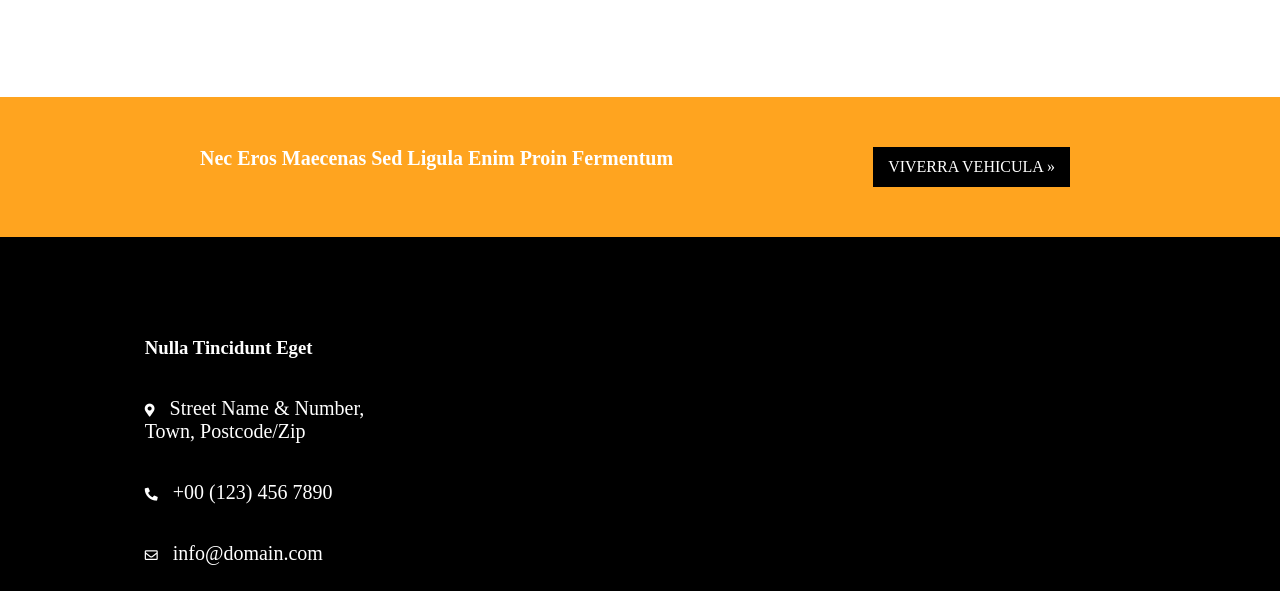
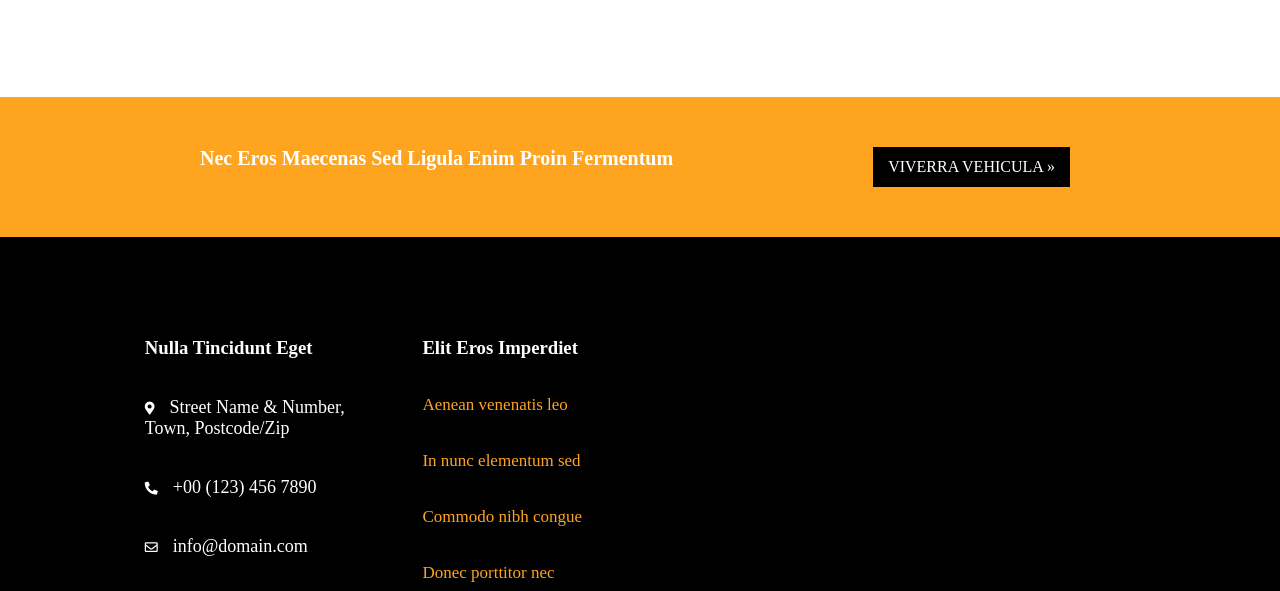
Before and after one commit to zahid15-1576/NALPURE-HTML-CSS-Project-2, a plain HTML site: page index.html in a window 1280 px wide. Shown: the part 5263-5854 px from the top of the page. Drawn offline with Linux system fonts and the light colour scheme.

Commit message:
Footer Section 50%

```diff
--- a/asset/css/style.css
+++ b/asset/css/style.css
@@ -451,9 +451,10 @@
     max-width: 93%;
     margin: auto;
     padding: 100px;
+    display: flex;
 }
 .fotter-add1 p{
-    font-size: 20px;
+    font-size: 18px;
 }
 .fotter-add1{
     color: white;
@@ -480,3 +481,17 @@
 .fotter-add1 p{
     padding-top: 20px;
 }
+.fotter-add2{
+    color: white;
+    width: 25%;
+    margin-left: 30px;
+}
+.fotter-add2 a{
+    text-decoration: none;
+    color: #FFA41F;
+}
+
+.fotter-add2 a p{
+    font-size: 17px;
+    margin-top: 18px;
+}
--- a/index.html
+++ b/index.html
@@ -318,7 +318,13 @@
                 </div>
             </div>
             <div class="fotter-add2">
-
+                <h3>Elit Eros Imperdiet</h3><br>
+                <div class="contact-icon">
+                    <a href="#"><p>Aenean venenatis leo</p></a><br>
+                    <a href="#"><p>In nunc elementum sed</p></a><br>
+                    <a href="#"><p>Commodo nibh congue</p></a><br>
+                    <a href="#"><p>Donec porttitor nec</p></a><br>
+                    <a href="#"><p>Ex id egestas in feugiat</p></a><br>
             </div>
             <div class="fotter-add3">
 
```
